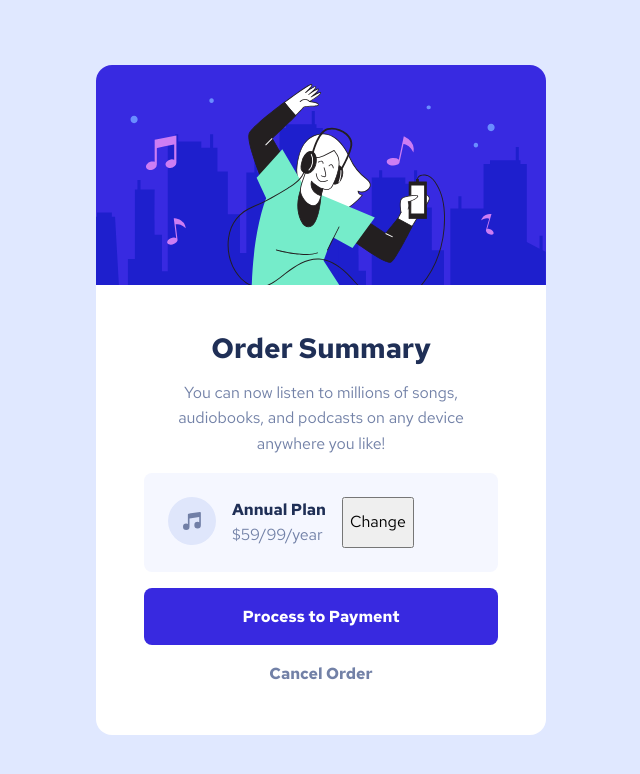
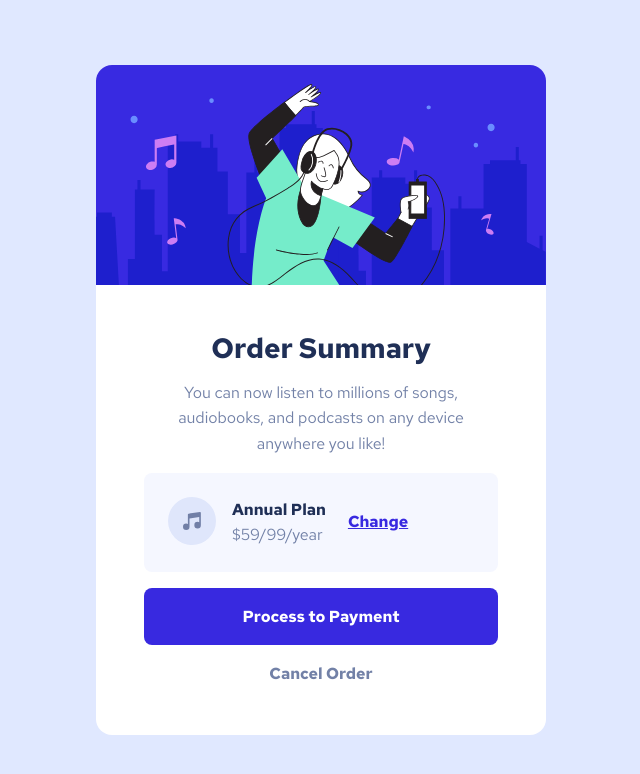
Before and after one commit to Annie-Huang/cube-css, a website: page index.html in a window 1280 px wide. Shown: the whole page, without its empty margins (319-959 px from the left). Drawn offline with Linux system fonts and the light colour scheme.

Commit message:
Add Link styling.

```diff
--- a/style.css
+++ b/style.css
@@ -183,6 +183,24 @@ h2 {
   border-radius: 1rem;
 }
 
+a,
+.link {
+  cursor: pointer;
+  background: transparent;
+  border: 0;
+  color: var(--clr-primary-400);
+  text-decoration: underline;
+  font-weight: var(--fw-700);
+}
+
+a:hover,
+a:focus,
+.link:hover,
+.link:focus {
+  color: var(--clr-primary-300);
+  text-decoration: none;
+}
+
 /* block */
 .button {
   cursor: pointer;
```
